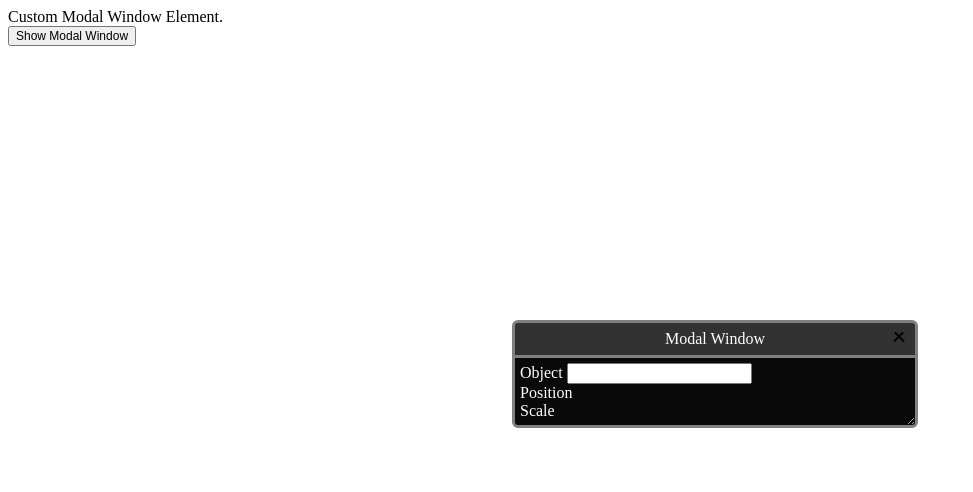
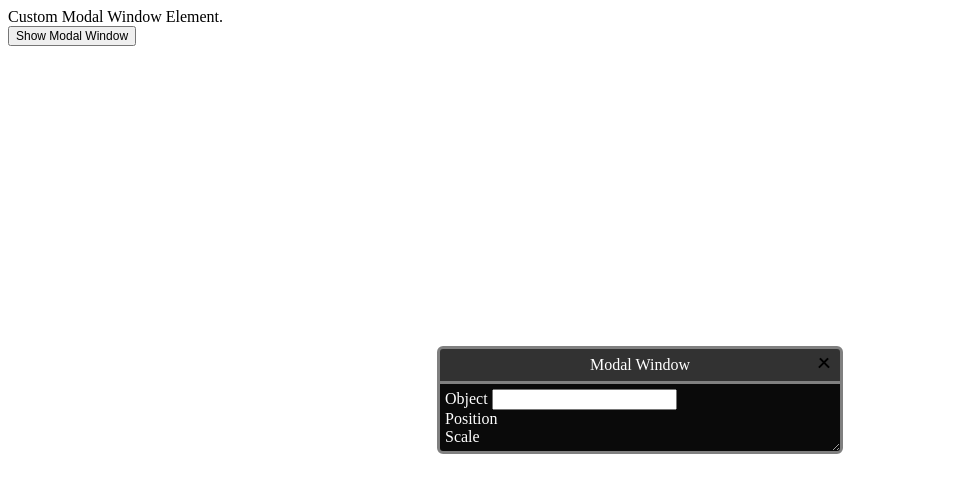
Before and after one commit to shootTheLuck/Modal-Window, a plain HTML site: page index.html in a window 1280 px wide. Shown: the whole page, without its empty margins (0-973 px from the left). Drawn offline with Linux system fonts and the light colour scheme.

Commit message:
Center modal in window initially

```diff
--- a/modalWindow.css
+++ b/modalWindow.css
@@ -3,11 +3,12 @@
     background: grey;
     border: 3px solid grey;
     border-radius: 6px;
-    left: 40%;
     opacity: 1;
     visibility: hidden;
     position: fixed;
-    top: 40%;
+    top: 50%;
+    left: 50%;
+    transform: translate(-50%, -50%);
     width: 400px;
     transition: opacity 80ms linear;
     overflow: hidden;
```
